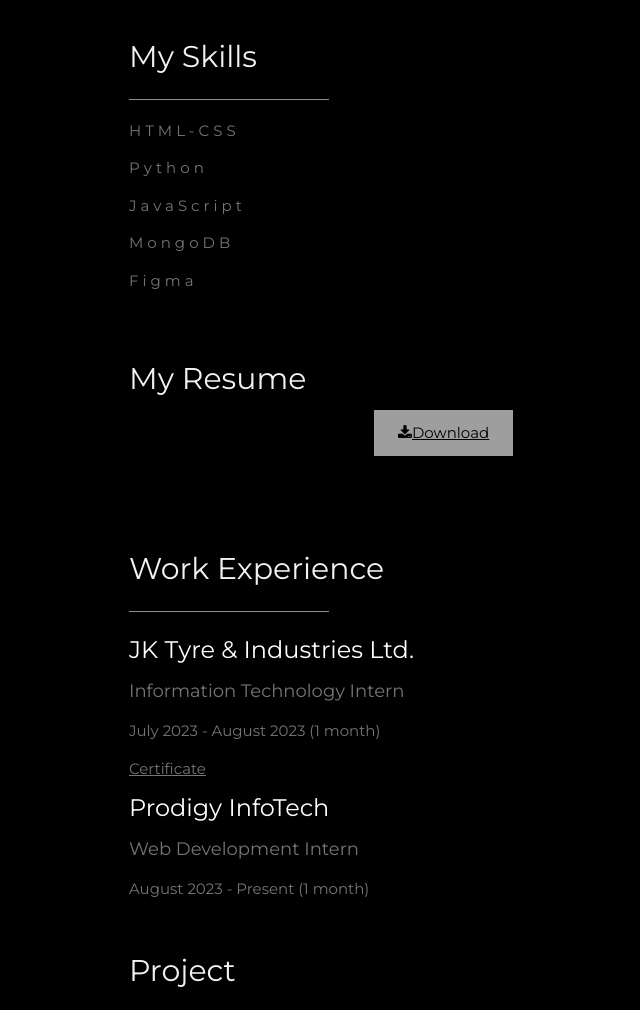
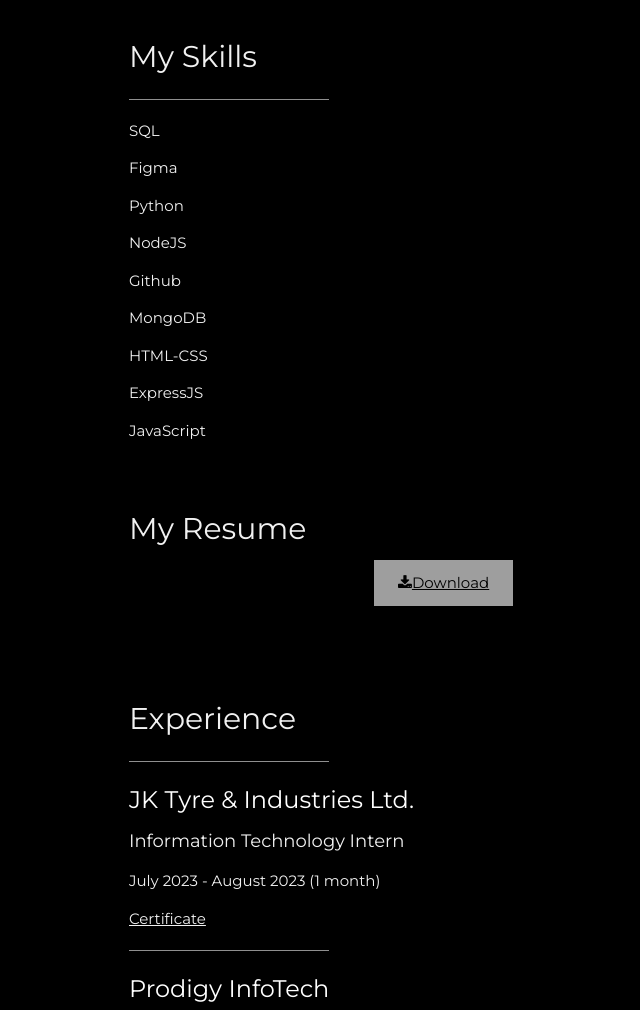
Before and after one commit to prayati01/portfolio_website, a plain HTML site: page index.html in a window 1280 px wide. Shown: the part 1020-2030 px from the top of the page, without its empty margins (81-721 px from the left). Drawn offline with nearby package versions, Linux system fonts and the light colour scheme.

Commit message:
font_changes

```diff
--- a/index.html
+++ b/index.html
@@ -58,17 +58,17 @@
 <div class="w3-padding-large" id="main">
   <!-- Header/Home -->
   <header class="w3-container w3-padding-32 w3-center w3-black" id="home">
-    <h1 class="w3-hide-medium"><span class="w3-hide-small">I'm</span> Prayati Paliwal.</h1>
+  <h1 class="w3-hide-medium"><span class="w3-hide-small">I'm</span> Prayati Paliwal.</h1>
    <p>Student | Intern at Prodigy InfoTech | AI enthusiast</p>
     <img src="prayati.png" alt="Female" class="w3-image" width="400" height="400">
-  <p>A Work in Progress, a Life Under Construction – Where Improvement Knows No Bounds</p>
+  <p>Learning, a Life Under Construction – Where Improvement Knows No Bounds</p>
   </header>
 
   <!-- About Section -->
   <div class="w3-content w3-justify w3-text-grey w3-padding-64" id="about">
     <h2 class="w3-text-light-grey">About Me</h2>
     <hr style="width:200px" class="w3-opacity">
-    <p>Embarking on a Journey: Weaving Creativity and Code in the Realm of AI and Web Development. Embracing Challenges, Igniting Innovation, and Transforming Dreams into Reality. Join me in Crafting Possibilities and Exploring Collaborative Avenues. A Work in Progress, a Life Under Construction – Where Improvement Knows No Bounds.
+    <p class="w3-text-light-grey">Embarking on a Journey: Weaving Creativity and Code in the Realm of AI and Web Development. Embracing Challenges, Igniting Innovation, and Transforming Dreams into Reality. Join me in Crafting Possibilities and Exploring Collaborative Avenues. A Work in Progress, a Life Under Construction – Where Improvement Knows No Bounds.
       Collaboration is the heartbeat of progress, and I am excited to connect with like-minded individuals and organizations. If you share the same zeal for innovation, or if you're seeking a passionate contributor for your next endeavor, don't hesitate to reach out.
 
 In a world under constant evolution, I firmly believe that life is an ongoing construction site, where every day brings opportunities to refine and redefine. The horizon of improvement knows no bounds, and together, we can turn aspirations into achievements. So, let's shape the future, craft possibilities, and paint the canvas of innovation together.
@@ -80,11 +80,16 @@ In a world under constant evolution, I firmly believe that life is an ongoing co
 
     <h2 class="w3-text-light-grey">My Skills</h2>
     <hr style="width:200px" class="w3-opacity">
-    <p class="w3-wide">HTML-CSS</p>
-    <p class="w3-wide">Python</p>
-    <p class="w3-wide">JavaScript</p>
-    <p class="w3-wide">MongoDB</p>
-    <p class="w3-wide">Figma</p>
+    <p class="w3-text-light-grey">SQL</p>
+    <p class="w3-text-light-grey">Figma</p>
+    <p class="w3-text-light-grey">Python</p>
+    <p class="w3-text-light-grey">NodeJS</p>
+    <p class="w3-text-light-grey">Github</p>
+    <p class="w3-text-light-grey">MongoDB</p>
+    <p class="w3-text-light-grey">HTML-CSS</p>
+    <p class="w3-text-light-grey">ExpressJS</p>
+    <p class="w3-text-light-grey">JavaScript</p>
+
 
     <br/>
 
@@ -102,15 +107,16 @@ In a world under constant evolution, I firmly believe that life is an ongoing co
 
 
       <div class="w3-content w3-justify w3-text-grey w3-padding-64" id="projects">
-        <h2 class="w3-text-light-grey">Work Experience</h2>
+        <h2 class="w3-text-light-grey">Experience</h2>
         <hr style="width:200px" class="w3-opacity">
         <h3 class="w3-text-white">JK Tyre & Industries Ltd.</h3>
-        <h5>Information Technology Intern</h5>
-        <p>July 2023 - August 2023 (1 month)</p>
-        <a href="https://drive.google.com/file/d/12j2aUeepIzOfgo5_XImkhreNzPdHNBId/view?usp=sharing">Certificate</a>
+        <h5 class="w3-text-light-grey">Information Technology Intern</h5>
+        <p class="w3-text-light-grey">July 2023 - August 2023 (1 month)</p>
+        <a href="https://drive.google.com/file/d/12j2aUeepIzOfgo5_XImkhreNzPdHNBId/view?usp=sharing" class="w3-text-light-grey">Certificate</a>
+        <hr style="width:200px" class="w3-opacity">
         <h3 class="w3-text-white">Prodigy InfoTech</h3>
-        <h5>Web Development Intern</h5>
-        <p>August 2023 - Present (1 month)</p>
+        <h5 class="w3-text-light-grey">Web Development Intern</h5>
+        <p class="w3-text-light-grey">August 2023 - Present (1 month)</p>
 
 
         <br/>
@@ -118,10 +124,10 @@ In a world under constant evolution, I firmly believe that life is an ongoing co
        <h2 class="w3-text-light-grey">Project</h2>
        <hr style="width:200px" class="w3-opacity">
     <h3 class="w3-text-white">R & D Project : Energy Efficient in-network caching protocol based on NDN</h3>
-    <p>In recent years, there has been an enormous rise in network traffic, which has led to an increase in energy consumption as it is a receiver driven content retrieval paradigm. We discussed we will be discussing some caching strategy based on cache placement and content popularity which helps in reduction of total energy consumption during a search.</p>
+    <p class="w3-text-light-grey">In recent years, there has been an enormous rise in network traffic, which has led to an increase in energy consumption as it is a receiver driven content retrieval paradigm. We discussed we will be discussing some caching strategy based on cache placement and content popularity which helps in reduction of total energy consumption during a search.</p>
     <hr style="width:200px" class="w3-opacity">
     <h3 class="w3-text-white">Collaborative Interest App (Socalyse)</h3>
-    <p>Socalyse serves as a platform for connecting individuals with similar interests and facilitating collaboration on various tasks and challenges Unlike traditional social networking platforms that primarily focus on connecting individuals, Socialise goes a step further by emphasizing collaboration and the pursuit of common goals. Developing such an app using MongoDB as the backend can provide several benefits, including flexibility and scalability for managing large amounts of data.</p>
+    <p class="w3-text-light-grey">Socalyse serves as a platform for connecting individuals with similar interests and facilitating collaboration on various tasks and challenges Unlike traditional social networking platforms that primarily focus on connecting individuals, Socialise goes a step further by emphasizing collaboration and the pursuit of common goals. Developing such an app using MongoDB as the backend can provide several benefits, including flexibility and scalability for managing large amounts of data.</p>
     <hr style="width:200px" class="w3-opacity">
     <br/>
 
@@ -168,9 +174,9 @@ In a world under constant evolution, I firmly believe that life is an ongoing co
     <br/>
     <h2 class="w3-text-light-grey">Interest</h2>
     <hr style="width:200px" class="w3-opacity">
-    <p class="w3-wide">Painting</p>
-    <p class="w3-wide">Photography</p>
-    <p class="w3-wide">8 ball pool entusiast</p>
+    <p class="w3-text-light-grey">Painting</p>
+    <p class="w3-text-light-grey">Photography</p>
+    <p class="w3-text-light-grey">8 ball pool entusiast</p>
 
 
 </div>
```
